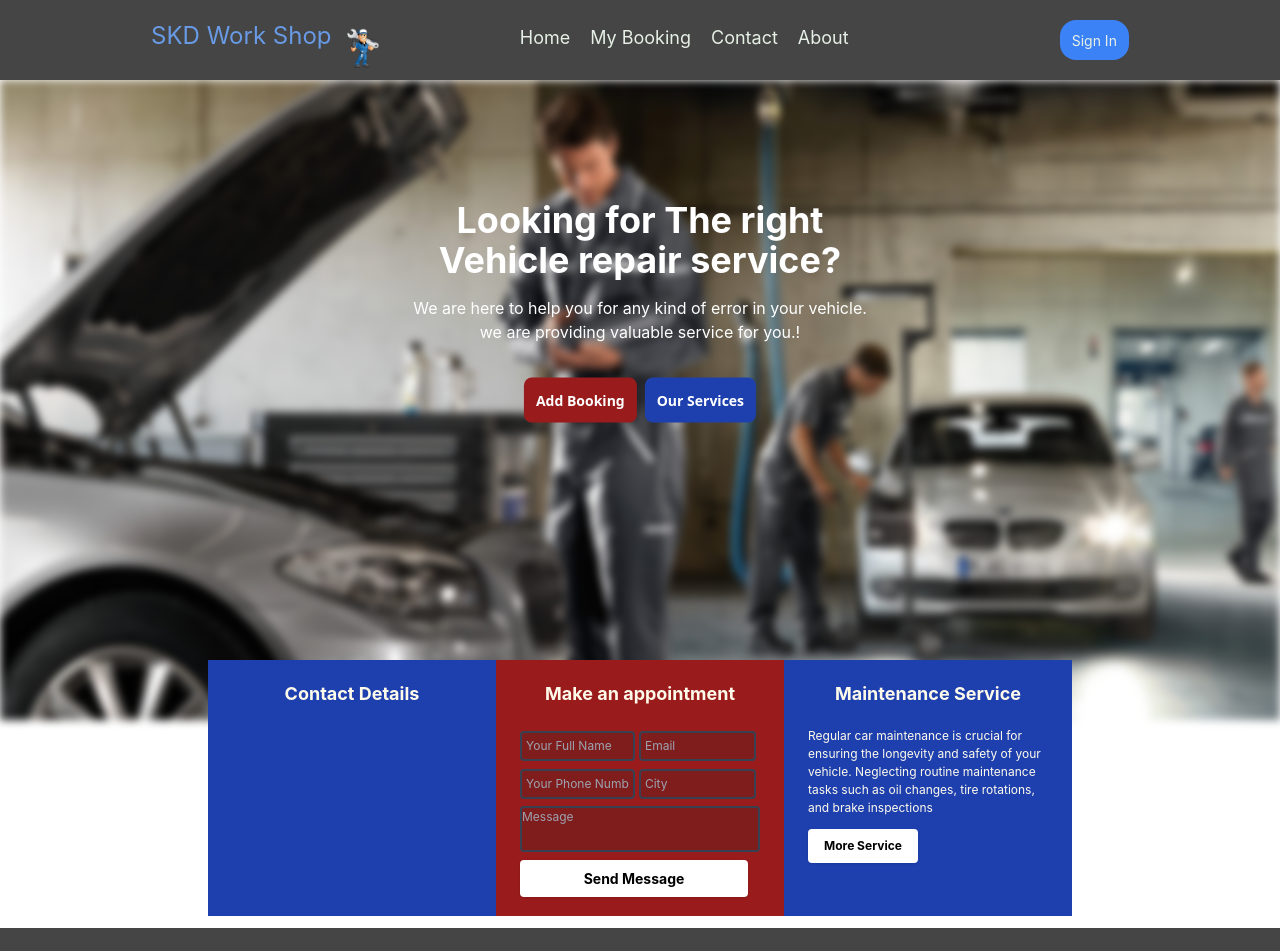
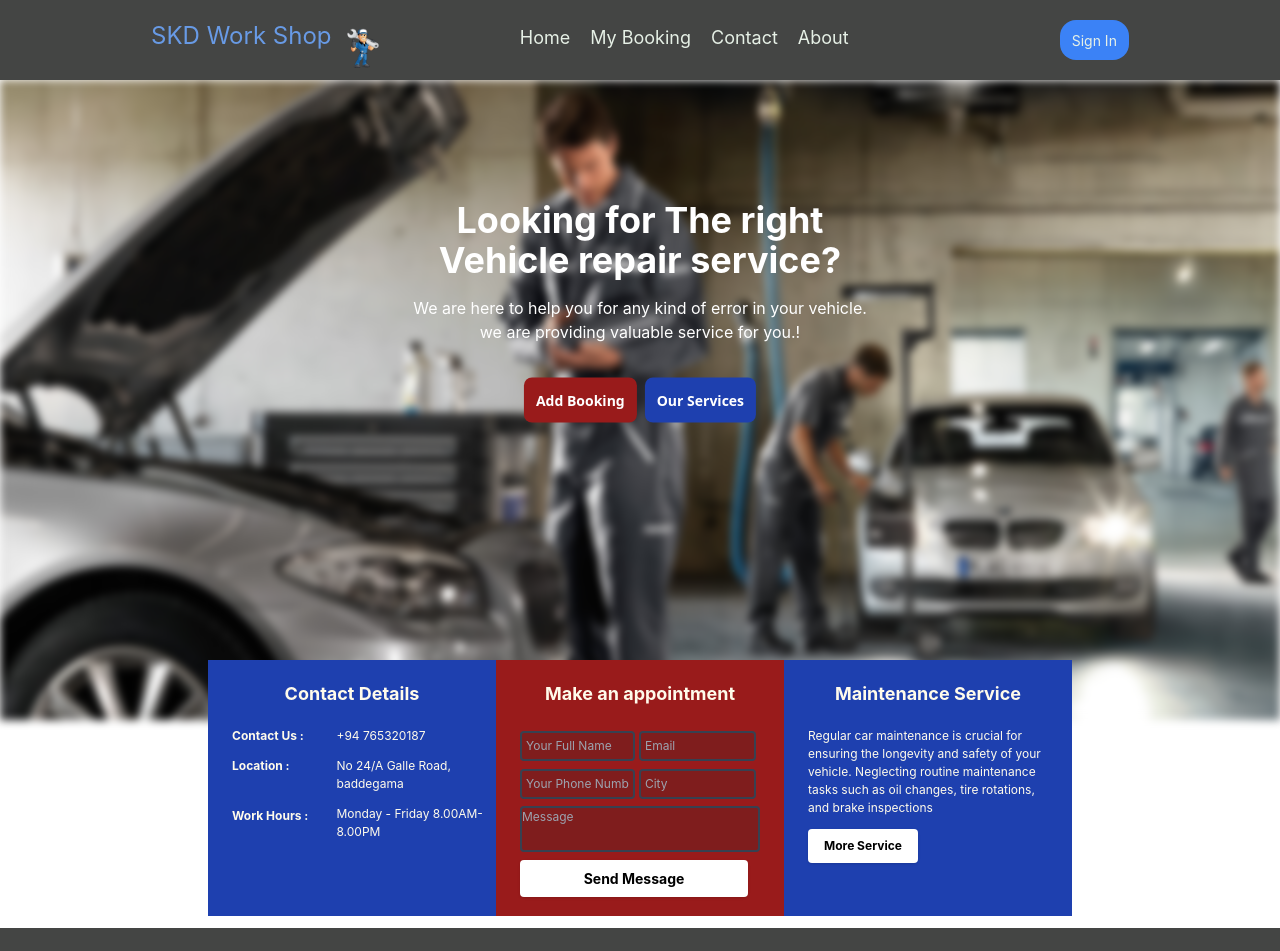
Before and after one commit to rKaushalya/SKD-Work-Shop-With-MERN-Stack, a React (Create React App) app in the folder client/: page / in a window 1280 px wide. Shown: the top 951 px of the page. Built offline with nearby package versions, Linux system fonts and the light colour scheme.

Commit message:
Contact details section done

```diff
--- a/client/src/view/pages/Home/Home.tsx
+++ b/client/src/view/pages/Home/Home.tsx
@@ -28,6 +28,32 @@ export class Home extends Component {
                 <div className="text-center absolute flex justify-center w-full mt-[-60px]">
                     <div className="h-64 w-72 bg-blue-800">
                         <h1 className="font-bold text-amber-50 mt-5 text-[18px]">Contact Details</h1>
+                        <div className="flex">
+                            <div className="text-start w-24 ml-6 mt-5">
+                                <p className="text-[12px] text-amber-50 mb-3 font-bold">
+                                    Contact Us :
+                                </p>
+                                <p className="text-[12px] text-amber-50 mb-3 font-bold">
+                                    Location :
+                                </p>
+                                <p className="text-[12px] text-amber-50 mb-3 mt-8 font-bold">
+                                    Work Hours :
+                                </p>
+                            </div>
+
+                            <div className="text-start w-auto ml-6 mt-5">
+                                <p className="text-[12px] text-amber-50 mb-3">
+                                    +94 765320187
+                                </p>
+                                <p className="text-[12px] text-amber-50 mb-3">
+                                    No 24/A Galle Road, baddegama
+                                </p>
+                                <p className="text-[12px] text-amber-50 mb-3">
+                                    Monday - Friday 8.00AM-8.00PM
+                                </p>
+                            </div>
+                        </div>
+
                     </div>
 
                     <div className="h-64 w-72 bg-red-800">
```
